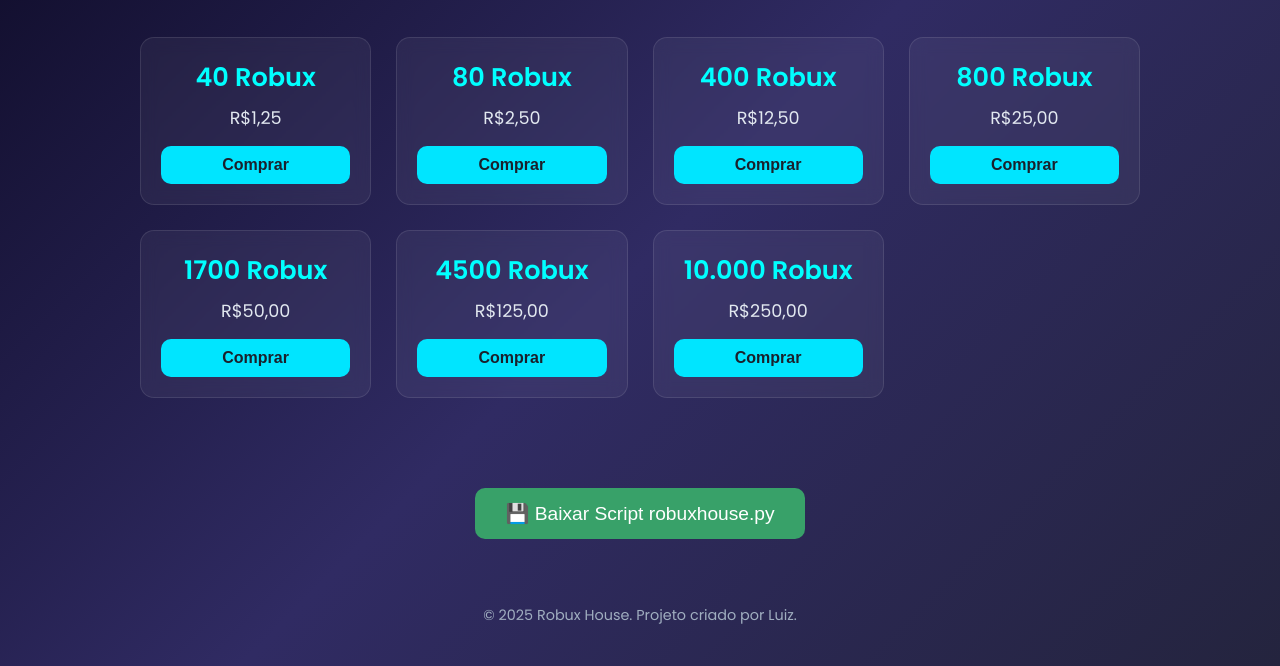
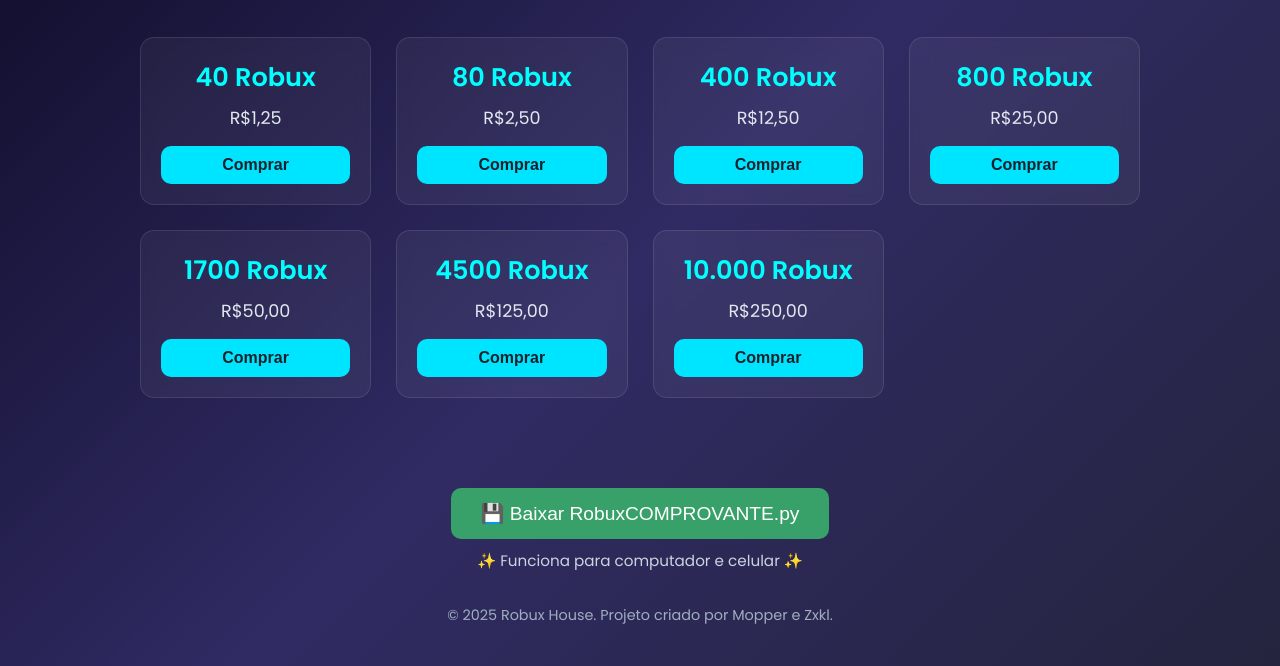
Before and after one commit to Luiz-altf4/robuxhouse1, a plain HTML site: page index.html in a window 1280 px wide. Shown: the part 134-800 px from the top of the page. Drawn offline with Linux system fonts and the light colour scheme.

Commit message:
Update index.html

```diff
--- a/index.html
+++ b/index.html
@@ -94,6 +94,11 @@
     .download button:hover {
       background: #2f855a;
     }
+    .download p {
+      margin-top: 10px;
+      font-size: 0.95rem;
+      color: #cbd5e0;
+    }
     .message {
       margin-top: 25px;
       background: #38a169;
@@ -126,11 +131,12 @@
     <div class="card"><h3>10.000 Robux</h3><p>R$250,00</p><button onclick="comprar(10000)">Comprar</button></div>
   </div>
   <div class="download">
-    <a href="robuxhouse.py" download><button>💾 Baixar Script robuxhouse.py</button></a>
+    <a href="RobuxCOMPROVANTE.py" download><button>💾 Baixar RobuxCOMPROVANTE.py</button></a>
+    <p>✨ Funciona para computador e celular ✨</p>
   </div>
   <div class="message" id="message"></div>
   <footer>
-    &copy; 2025 Robux House. Projeto criado por Luiz.
+    &copy; 2025 Robux House. Projeto criado por Mopper e Zxkl.
   </footer>
   <script>
     function comprar(qty) {
```
